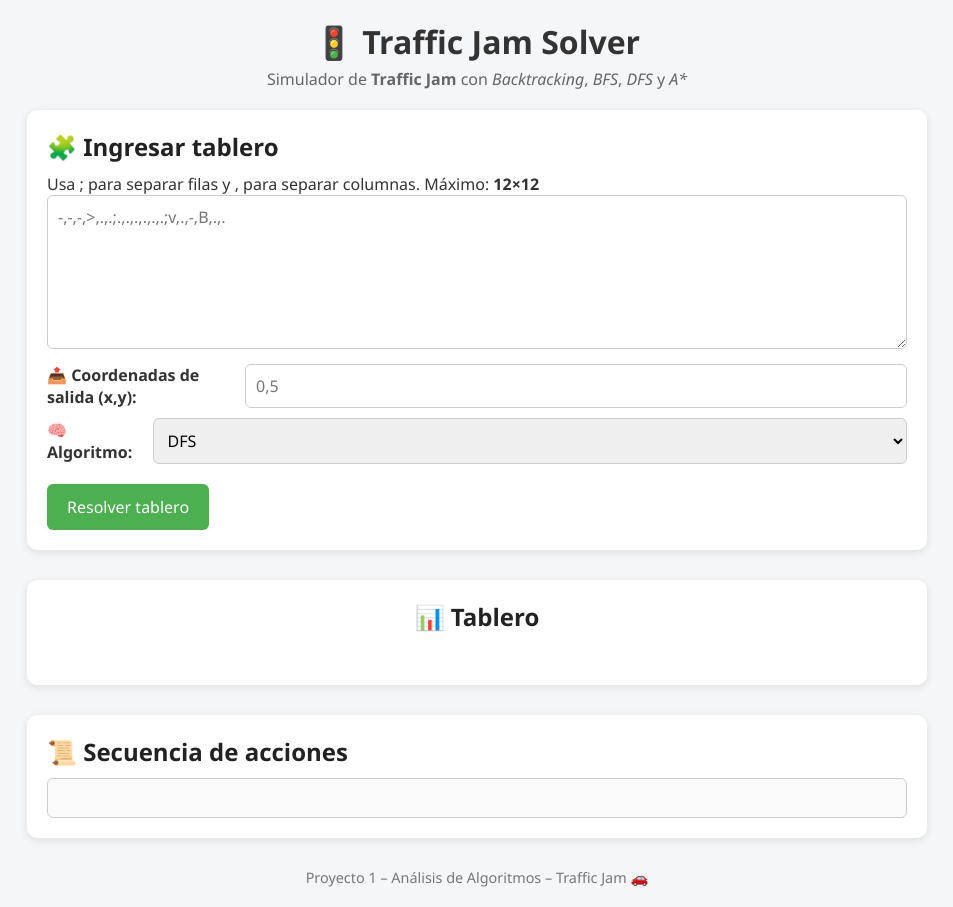
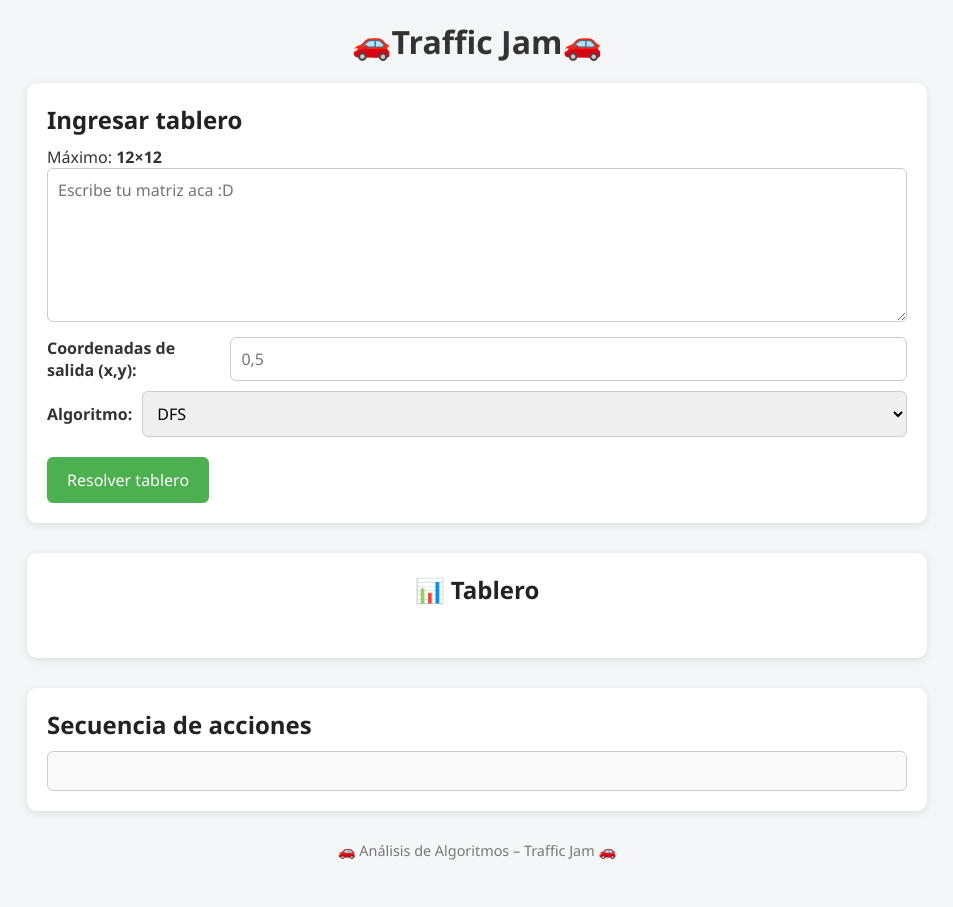
Before and after one commit to RachellLeiva/Proyecto-Algos-Traffic-Jam, a plain HTML site: page index.html in a window 1280 px wide. Shown: the whole page, without its empty margins (163-1116 px from the left). After the commit the page ends 880 px from the top, so only its background shows below. Drawn offline with Linux system fonts and the light colour scheme.

Commit message:
Update index.html

```diff
--- a/index.html
+++ b/index.html
@@ -3,34 +3,32 @@
 <head>
   <meta charset="UTF-8" />
   <meta name="viewport" content="width=device-width, initial-scale=1.0" />
-  <title>🚗 Traffic Jam Solver</title>
+  <title> Traffic Jam </title>
   <link rel="stylesheet" href="styles.css" />
 </head>
 <body>
 
   <header>
-    <h1>🚦 Traffic Jam Solver</h1>
-    <p>Simulador de <strong>Traffic Jam</strong> con <em>Backtracking</em>, <em>BFS</em>, <em>DFS</em> y <em>A*</em></p>
+    <h1> 🚗Traffic Jam🚗 </h1>
   </header>
 
   <main>
     <!-- Entrada del tablero -->
     <section id="entrada">
-      <h2>🧩 Ingresar tablero</h2>
+      <h2> Ingresar tablero</h2>
       <p>
-        Usa <code>;</code> para separar filas y <code>,</code> para separar columnas.
         Máximo: <strong>12×12</strong>
       </p>
 
-      <textarea id="tableroInput" rows="6" cols="60" placeholder="-,-,-,>,.,.;.,.,.,.,.,.;v,.,-,B,.,."></textarea>
+      <textarea id="tableroInput" rows="6" cols="60" placeholder="Escribe tu matriz aca :D"></textarea>
 
       <div class="fila">
-        <label for="salidaInput">📤 Coordenadas de salida (x,y):</label>
+        <label for="salidaInput"> Coordenadas de salida (x,y):</label>
         <input type="text" id="salidaInput" placeholder="0,5" />
       </div>
 
       <div class="fila">
-        <label for="algoritmo">🧠 Algoritmo:</label>
+        <label for="algoritmo"> Algoritmo:</label>
         <select id="algoritmo">
           <option value="DFS">DFS</option>
           <option value="Backtracking">Backtracking</option>
@@ -50,13 +48,13 @@
 
     <!-- Secuencia de acciones -->
     <section id="resultado">
-      <h2>📜 Secuencia de acciones</h2>
+      <h2> Secuencia de acciones</h2>
       <div id="acciones"></div>
     </section>
   </main>
 
   <footer>
-    <p>Proyecto 1 – Análisis de Algoritmos – Traffic Jam 🚗</p>
+    <p> 🚗 Análisis de Algoritmos – Traffic Jam 🚗</p>
   </footer>
 
   <script src="script.js"></script>
```
